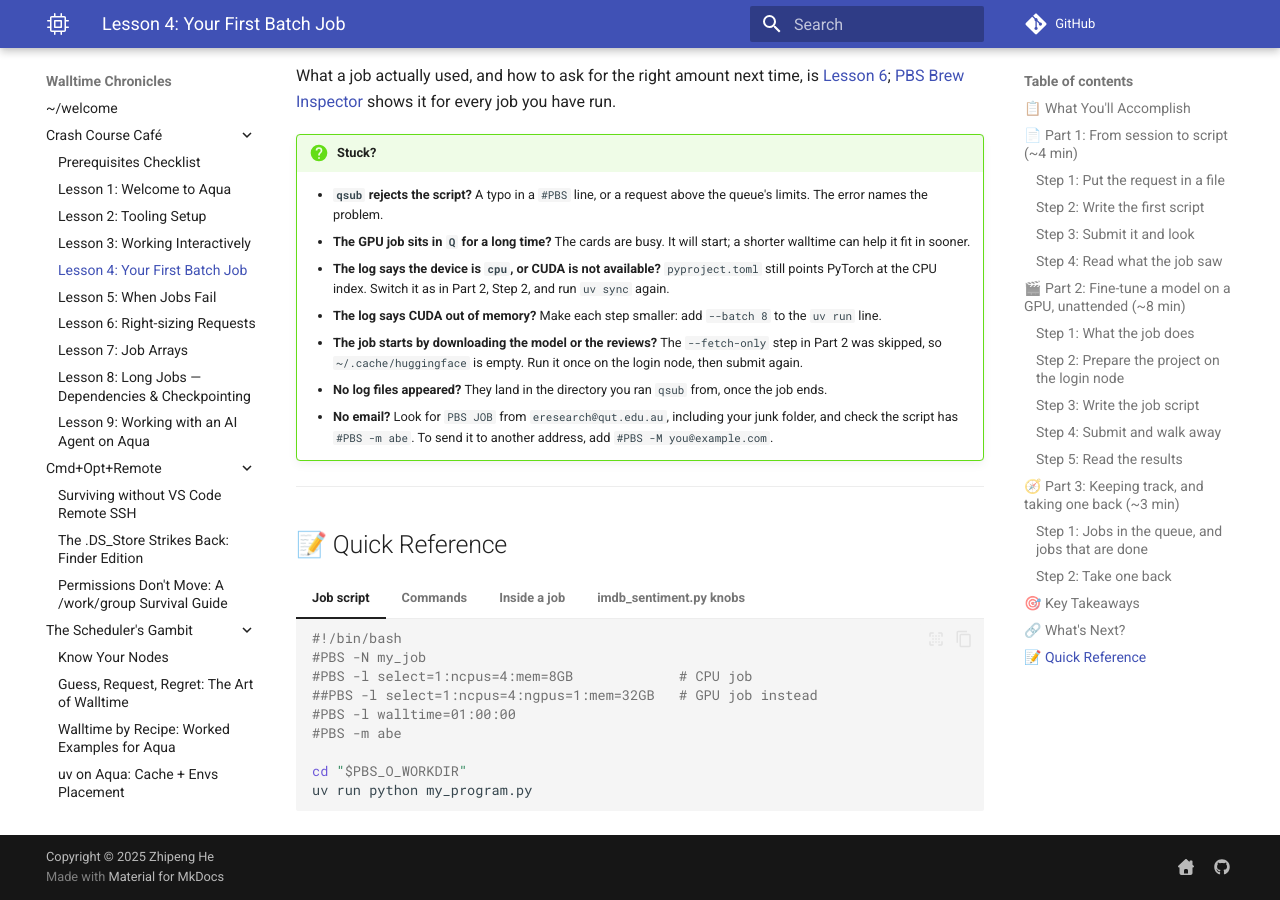
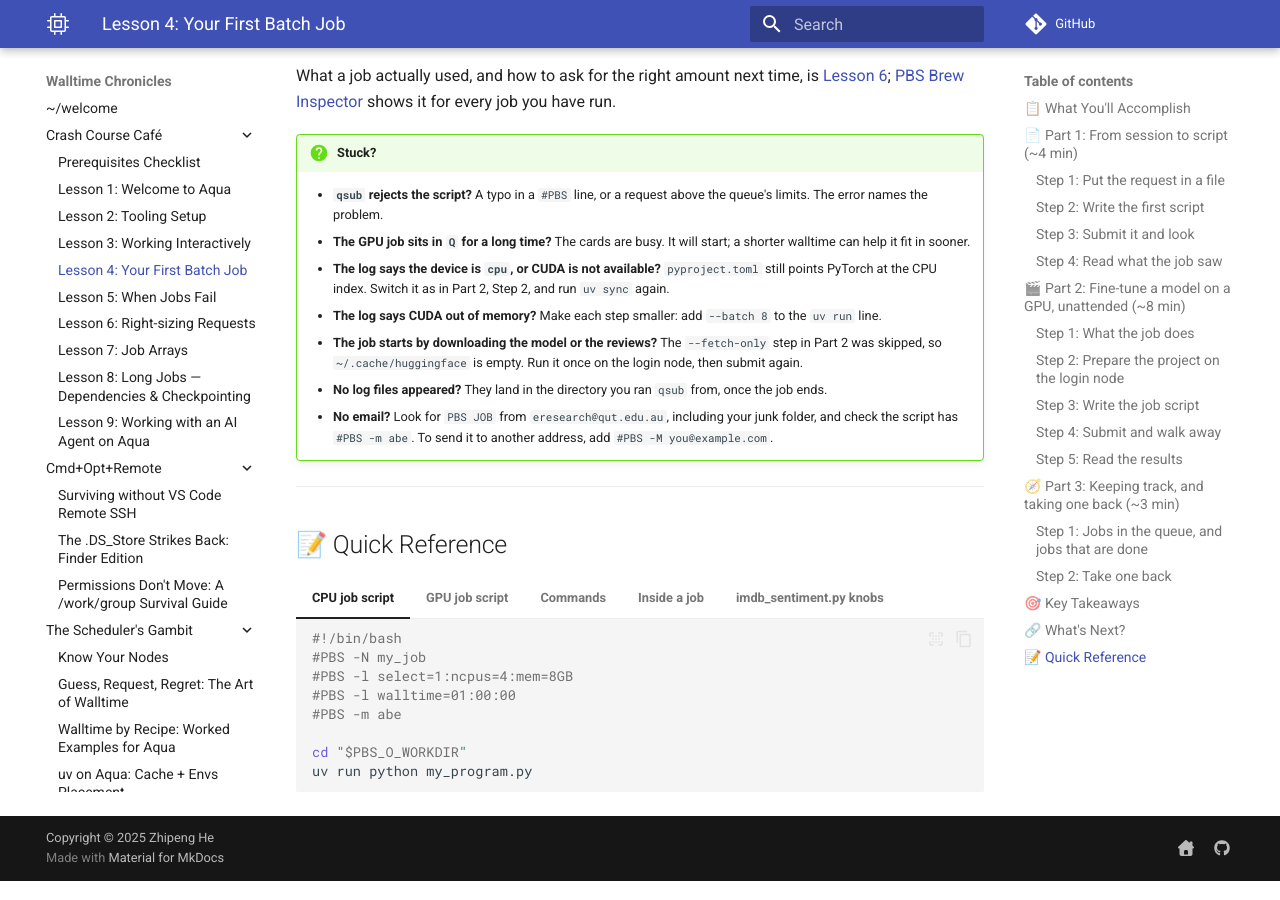
Before and after one commit to ZhipengHe/Walltime-Chronicles, an MkDocs documentation site: the page built from docs/tutorials/lesson-4.md, in a window 1280 px wide and 900 px high, scrolled down 11689 px. Built offline with MkDocs 1.6.1 and Material for MkDocs 9.7.7, drawn with Linux system fonts in a browser that asks for light colours; plug-ins that fetch from the network failed and are left out; comment, search, counter and statistics services are not loaded; part of the change alters nothing that is shown.

Commit message:
docs(tutorials): split Lesson 4's quick-reference job script into CPU and GPU tabs
The single template kept the CPU request active and the GPU request as a
disabled ##PBS line, so copying it unchanged always submitted a CPU job.
Each tab is now a complete script with one request line.

Co-Authored-By: Claude Opus 5 (1M context) <noreply@anthropic.com>
Claude-Session: https://claude.ai/code/session_01Ho76u7s9w4BAPj3XcoEiiQ

````diff
--- a/docs/tutorials/lesson-4.md
+++ b/docs/tutorials/lesson-4.md
@@ -520,12 +520,23 @@ What a job actually used, and how to ask for the right amount next time, is [Les
 
 ## 📝 Quick Reference
 
-=== "Job script"
+=== "CPU job script"
     ```bash
     #!/bin/bash
     #PBS -N my_job
-    #PBS -l select=1:ncpus=4:mem=8GB             # CPU job
-    ##PBS -l select=1:ncpus=4:ngpus=1:mem=32GB   # GPU job instead
+    #PBS -l select=1:ncpus=4:mem=8GB
+    #PBS -l walltime=01:00:00
+    #PBS -m abe
+
+    cd "$PBS_O_WORKDIR"
+    uv run python my_program.py
+    ```
+
+=== "GPU job script"
+    ```bash
+    #!/bin/bash
+    #PBS -N my_job
+    #PBS -l select=1:ncpus=4:ngpus=1:mem=32GB
     #PBS -l walltime=01:00:00
     #PBS -m abe
 
````
